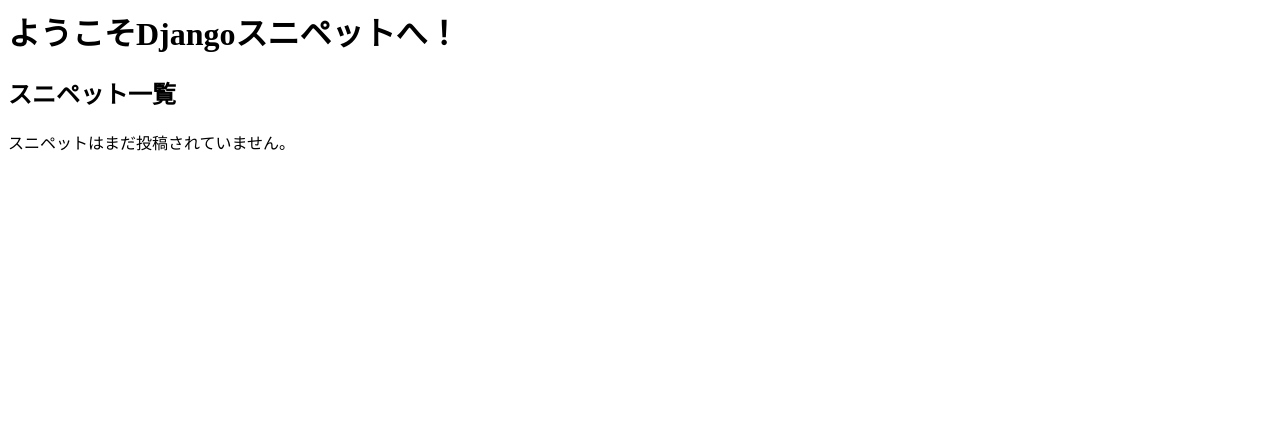
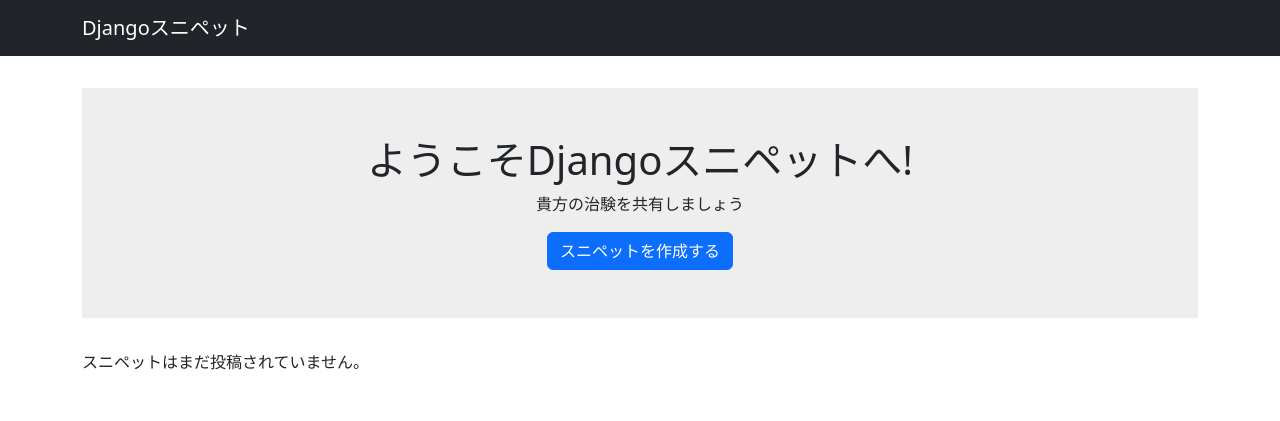
Before and after one commit to katkatprog/djangoSnippets, a Django app: page / in a window 1280 px wide. Shown: the top 421 px of the page. Run offline with Django 3.2, Linux system fonts and the light colour scheme; data that the repository does not hold is empty; some libraries are stand-ins or nearby versions.

Commit message:
chap1-5-2

```diff
--- a/djangosnippets/djangosnippets/settings.py
+++ b/djangosnippets/djangosnippets/settings.py
@@ -38,6 +38,7 @@
     'django.contrib.messages',
     'django.contrib.staticfiles',
     'snippets.apps.SnippetsConfig',
+    'django_bootstrap5',
 ]
 
 MIDDLEWARE = [
--- /dev/null
+++ b/djangosnippets/snippets/static/snippets/css/style.css
@@ -0,0 +1,12 @@
+main{
+    padding: 2rem 0;
+}
+
+.welcome{
+    padding: 3rem 0;
+    margin-bottom: 2rem;
+    background-color: #eee;
+    align-items: center;
+    display: flex;
+    flex-direction: column;
+}
--- a/djangosnippets/snippets/templates/snippets/top.html
+++ b/djangosnippets/snippets/templates/snippets/top.html
@@ -1,11 +1,29 @@
+{% load static %}
+{% load django_bootstrap5 %}
 <html>
 <head>
     <meta charset="utf-8">
     <title>Djangoスニペット</title>
+    {% bootstrap_css %}
+    {% bootstrap_javascript %}
+    <link rel="stylesheet" href="{% static 'snippets/css/style.css' %}">
 </head>
 <body>
-    <h1>ようこそDjangoスニペットへ！</h1>
-    <h2>スニペット一覧</h2>
+    <nav class="navbar navbar-expand flex-md-row navbar-dark bg-dark">
+        <div class="container justify-content-between">
+            <a href="/" class="navbar-brand">Djangoスニペット</a>
+        </div>
+    </nav>
+    <main>
+        <div class="container">
+            <div class="welcome">
+                <h1 class="title">ようこそDjangoスニペットへ!</h1>
+                <p class="subtitle">貴方の治験を共有しましょう</p>
+                <a href="{url 'snippet_new'}" class="btn btn-primary" >
+                    スニペットを作成する
+                </a>
+            </div>
+
             {% if snippets %}
             <table class="table">
                 <thead>
@@ -28,5 +46,7 @@
             {% else %}
             <p>スニペットはまだ投稿されていません。</p>
             {% endif %}
+        </div>
+    </main>
 </body>
 </html>
```
Also changed, not shown: 1 other file. Lines whose indentation alone changed are shown as unchanged.
